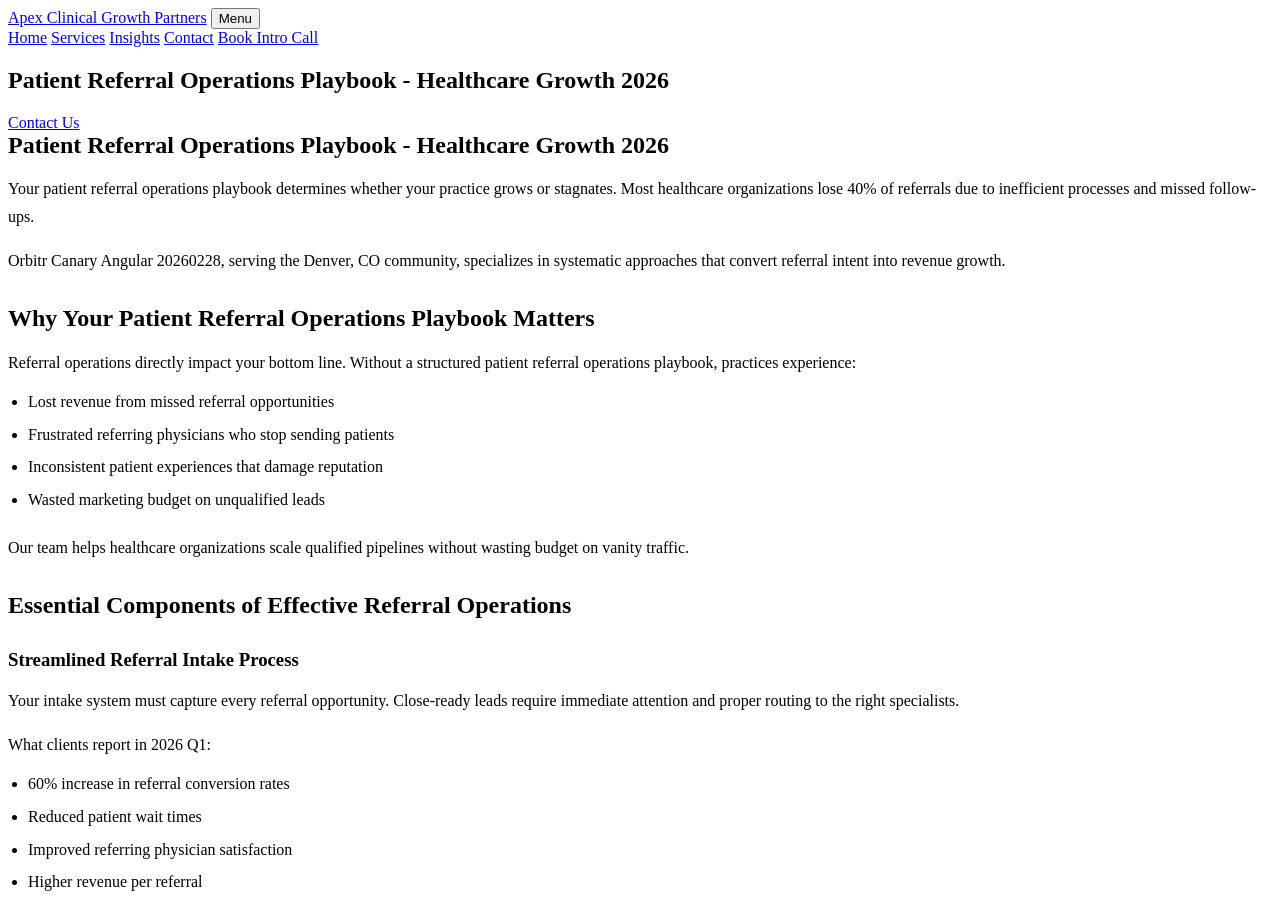
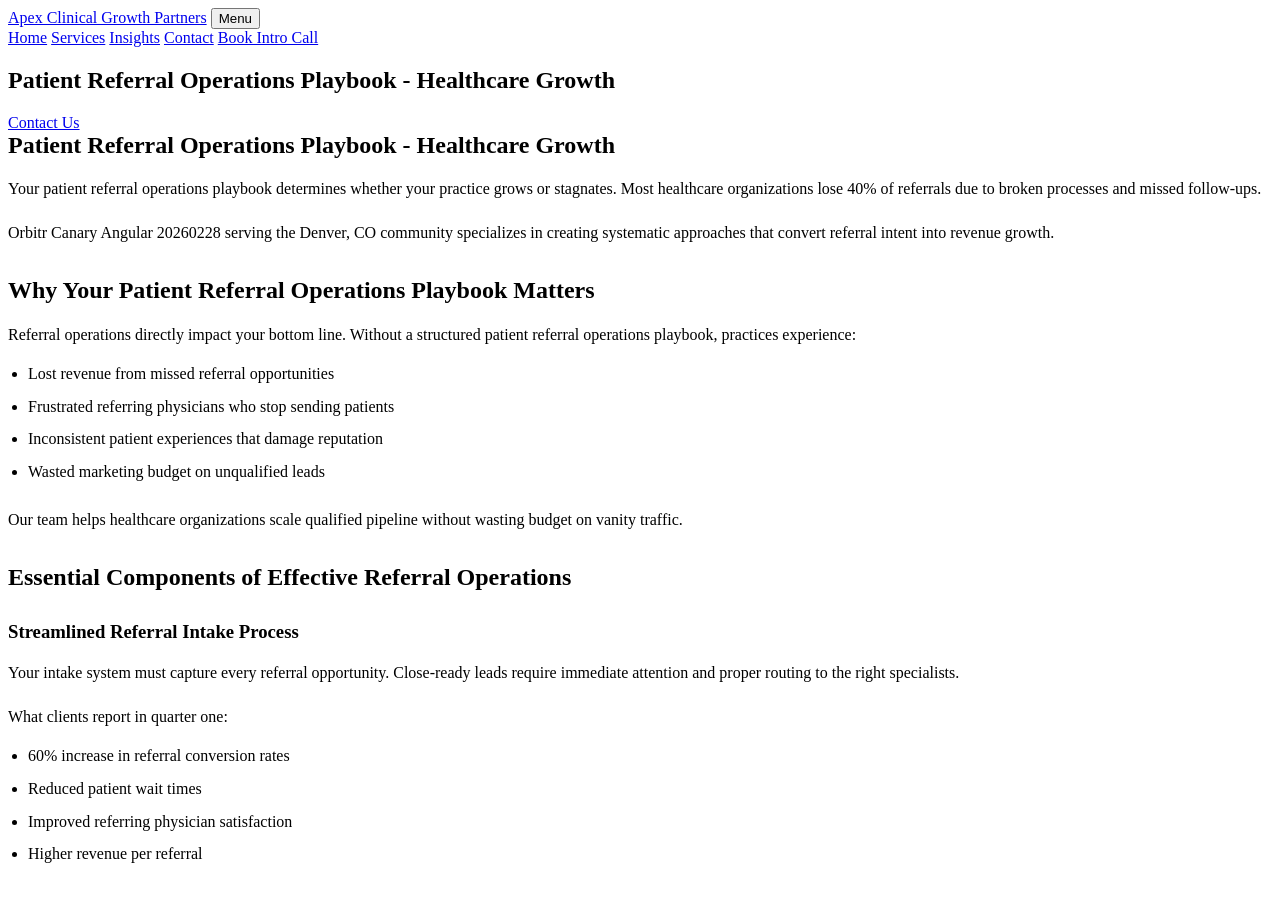
Before and after one commit to prjctlphbt/orbitr-canary-angular-20260228, a Jekyll site: the page angular-referral-ops-playbook-20260228142149.html, which Jekyll copies as it is, in a window 1280 px wide and 900 px high. Built offline with Jekyll 4.4.1, drawn with Linux system fonts in a browser that asks for light colours.

Commit message:
Rollback: Revert changes to angular-referral-ops-playbook-20260228142149.html

```diff
--- a/angular-referral-ops-playbook-20260228142149.html
+++ b/angular-referral-ops-playbook-20260228142149.html
@@ -4,9 +4,10 @@
 <head>
 <meta charset="utf-8"/>
 <meta content="width=device-width, initial-scale=1.0" name="viewport"/>
-<meta content="Optimize patient referrals with our 2026 operations playbook. Enhance workflows, drive growth, and improve patient outcomes. Start today." name="description"/>
-<title>Patient Referral Operations Playbook - Healthcare Growth 2026</title>
+<meta content="Streamline patient referrals with our comprehensive operations playbook. Optimize workflows, boost growth, and improve patient outcomes. Get started today." name="description"/>
+<title>Patient Referral Operations Playbook - Healthcare Growth</title>
 <style>
+
 
 /* Minimal functional styles (accordion, forms only) */
 
@@ -48,7 +49,7 @@
  box-sizing: border-box;
 }
 
-</style>
+ </style>
 <style id="orbitr-generated-content-style">
 .orbitr-generated-content > * {
  margin: 0;
@@ -83,8 +84,7 @@
 .orbitr-generated-content li {
  line-height: 1.65;
 }
-</style>
-</head>
+</style></head>
 <body>
 <header>
 <div class="container navbar">
@@ -102,15 +102,15 @@
 <main class="page-main">
 <section class="page-hero landing-hero">
 <div class="container">
-<h1>Patient Referral Operations Playbook - Healthcare Growth 2026</h1>
+<h1>Patient Referral Operations Playbook - Healthcare Growth</h1>
 <a class="cta" href="/services/">Contact Us</a>
 </div>
 </section>
 <section class="landing-content">
 <div class="container orbitr-generated-content">
-<h1>Patient Referral Operations Playbook - Healthcare Growth 2026</h1>
-<p>Your patient referral operations playbook determines whether your practice grows or stagnates. Most healthcare organizations lose 40% of referrals due to inefficient processes and missed follow-ups.</p>
-<p>Orbitr Canary Angular 20260228, serving the Denver, CO community, specializes in systematic approaches that convert referral intent into revenue growth.</p>
+<h1>Patient Referral Operations Playbook - Healthcare Growth</h1>
+<p>Your patient referral operations playbook determines whether your practice grows or stagnates. Most healthcare organizations lose 40% of referrals due to broken processes and missed follow-ups.</p>
+<p>Orbitr Canary Angular 20260228 serving the Denver, CO community specializes in creating systematic approaches that convert referral intent into revenue growth.</p>
 <h2>Why Your Patient Referral Operations Playbook Matters</h2>
 <p>Referral operations directly impact your bottom line. Without a structured patient referral operations playbook, practices experience:</p>
 <ul>
@@ -119,11 +119,11 @@
 <li>Inconsistent patient experiences that damage reputation</li>
 <li>Wasted marketing budget on unqualified leads</li>
 </ul>
-<p>Our team helps healthcare organizations scale qualified pipelines without wasting budget on vanity traffic.</p>
+<p>Our team helps healthcare organizations scale qualified pipeline without wasting budget on vanity traffic.</p>
 <h2>Essential Components of Effective Referral Operations</h2>
 <h3>Streamlined Referral Intake Process</h3>
 <p>Your intake system must capture every referral opportunity. Close-ready leads require immediate attention and proper routing to the right specialists.</p>
-<p>What clients report in 2026 Q1:
+<p>What clients report in quarter one:
 <ul>
 <li>60% increase in referral conversion rates</li>
 <li>Reduced patient wait times</li>
@@ -194,6 +194,6 @@
  button.parentElement.classList.toggle('active');
  });
  });
-</script>
+ </script>
 </body>
 </html>
```
